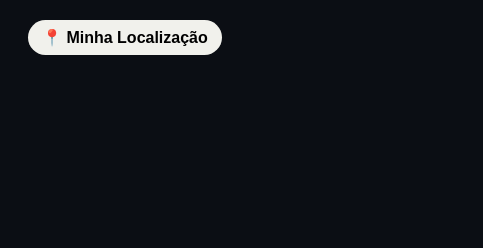
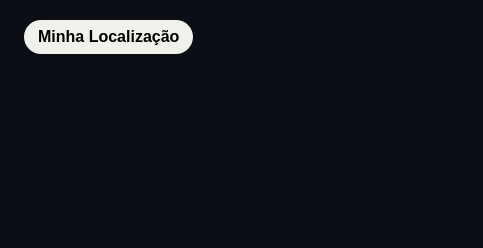
Before and after one commit to Murielbs/Descubra_Recife, a plain HTML site: page index.html in a window 1280 px wide. Shown: the full height of the page, 0-483 px from the left. Drawn offline with Linux system fonts and the light colour scheme.

Commit message:
pwa, ativada_graças a Deus

```diff
--- a/index.html
+++ b/index.html
@@ -3,25 +3,28 @@
 <head>
   <meta charset="UTF-8">
   <meta name="viewport" content="width=device-width, initial-scale=1.0">
+
   <link rel="icon" type="image/png" href="logo_Brasil.png">
   <link rel="stylesheet" href="style.css">
+
   <title>ExploraBR</title>
+
+  <link rel="manifest" href="manifest.json">
+  <meta name="theme-color" content="#000000">
 </head>
 <body>
   <img src="logo_Brasil.png" alt="logo_Brasil" class="logo">
 
   <center>
     <h1>ExploraBR</h1>
-
     <input type="text" id="search" placeholder="Digite um local...">
     <button id="searchBtn">Pesquisar</button>
     <br><br>
   </center>
-    <button id="geoBtn">📍 Minha Localização</button>
+
+  <button id="geoBtn"> Minha Localização</button>
   <div id="result"></div>
 
   <script src="script.js"></script>
-    <link rel="manifest" href="/manifest.json">
-<meta name="theme-color" content="#000000">
 </body>
 </html>
--- a/service-worker.js
+++ b/service-worker.js
@@ -1,4 +1,4 @@
-const CACHE_NAME = 'descubra-recife-v2'; // Versão do cache
+const CACHE_NAME = 'descubra-recife-v2';
 const urlsToCache = [
   '/',
   '/index.html',
@@ -10,7 +10,6 @@ const urlsToCache = [
   '/icons/icon-512.png'
 ];
 
-// Instala o Service Worker e armazena os arquivos em cache
 self.addEventListener('install', event => {
   event.waitUntil(
     caches.open(CACHE_NAME)
@@ -37,12 +36,11 @@ self.addEventListener('activate', event => {
   );
 });
 
-// Intercepta as requisições e responde com os arquivos do cache
+
 self.addEventListener('fetch', event => {
   event.respondWith(
     caches.match(event.request)
       .then(response => {
-        // Retorna o arquivo do cache se encontrado, senão, busca na rede
         return response || fetch(event.request);
       })
   );
--- a/style.css
+++ b/style.css
@@ -25,7 +25,7 @@ body {
   background-color: rgb(241, 241, 236);
   color: #000;
   font-weight: bold;
-  margin-left: 8px;
+  margin-left: 4px;
 }
 #searchBtn {
   padding: 8px 14px;
```
Also changed, not shown: manifest.json. Lines whose indentation alone changed are shown as unchanged.
